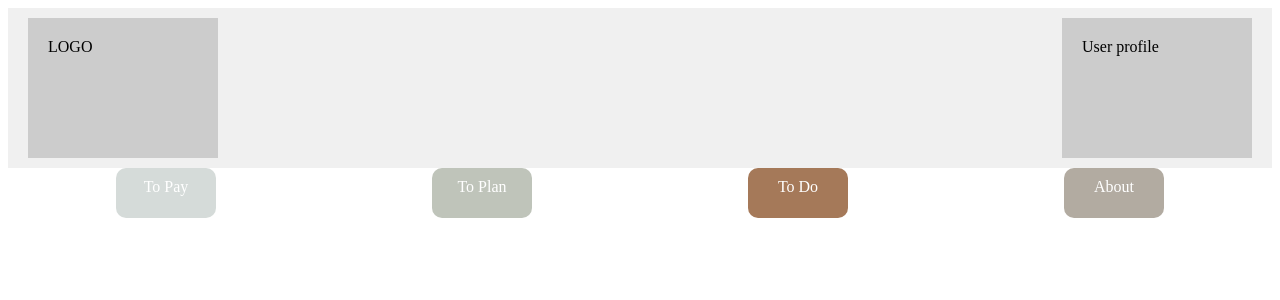
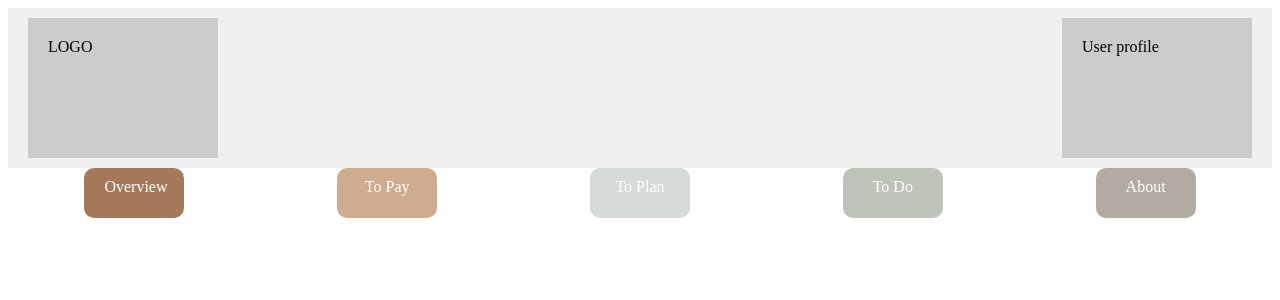
Before and after one commit to ryliewalsh/Orderly, a PHP site: page /do.php in a window 1280 px wide. Shown: the top 300 px of the page. Run offline with PHP 8.4, Linux system fonts and the light colour scheme.

Commit message:
add overview

```diff
--- a/header.php
+++ b/header.php
@@ -9,6 +9,7 @@
     </header>
         <div id="nav">
             <ol>
+                <li class = "overview"><a href="index.php">Overview</a></li>
                 <li class = "pay"><a href="pay.php">To Pay</a></li>
                 <li class = "plan"><a href="plan.php">To Plan</a></li>
                 <li class = "do"><a href="do.php">To Do</a></li>
--- a/style.css
+++ b/style.css
@@ -48,14 +48,19 @@ li a {
   text-decoration: none;
 }
 /* specific styling for each category */
-li.do {
+li.overview {
   background-color: #A57959;
 }
+
 li.pay {
+  background-color: #ceac8f;
+}
+li.plan {
   background-color: #D5DBD9;
 }
-li.plan {
-  background-color: #BFC4BA;
+
+li.do{
+  background-color:  #BFC4BA;
 }
 li.about {
   background-color: #B2ABA1;
```
